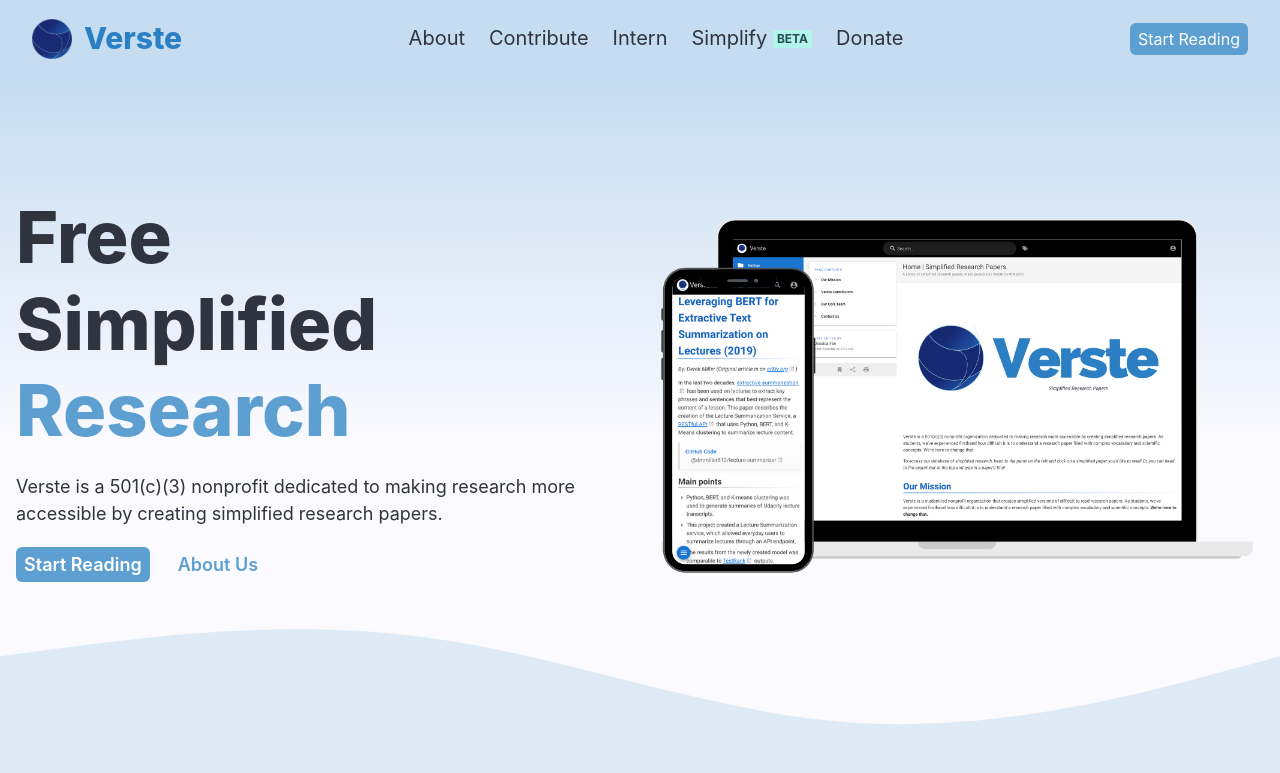
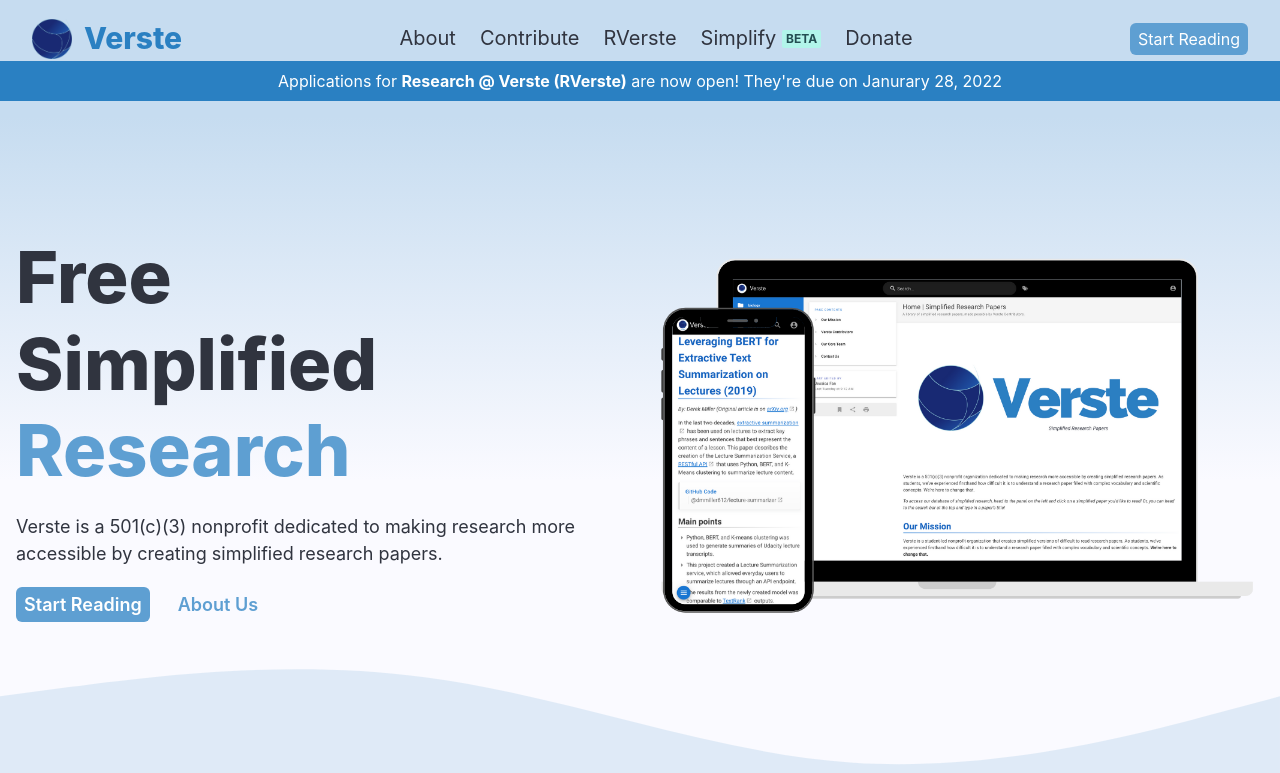
Before and after one commit to ganning127/verste.org, a Next.js app: page / in a window 1280 px wide. Shown: the top 773 px of the page. Built offline with nearby package versions, Linux system fonts and the light colour scheme; a web font is replaced by a local one.

Commit message:
added banner

```diff
--- a/components/NavBar/NavContent.jsx
+++ b/components/NavBar/NavContent.jsx
@@ -15,7 +15,6 @@
 import { NavLink } from "./NavLink";
 import { NavList } from "./NavList";
 import { NavListItem } from "./NavListItem";
-import { AiOutlineRight } from "react-icons/ai";
 
 const links = [
   {
@@ -28,8 +27,8 @@
     href: "/contribute",
   },
   {
-    label: "Intern",
-    href: "/intern",
+    label: "RVerste",
+    href: "/rverste",
   },
   {
     label: (
--- a/components/NavBar/index.jsx
+++ b/components/NavBar/index.jsx
@@ -98,6 +98,15 @@
           </Flex>
         </Box>
       </Box>
+      <Box bg="brandLight.blue" color="white">
+        <Text fontSize="md" textAlign="center" py={2}>
+          Applications for{" "}
+          <Link fontWeight="bold" href="/rverste">
+            Research @ Verste (RVerste)
+          </Link>{" "}
+          are now open! They&apos;re due on Janurary 28, 2022
+        </Text>
+      </Box>
     </Box>
   );
 };
```
